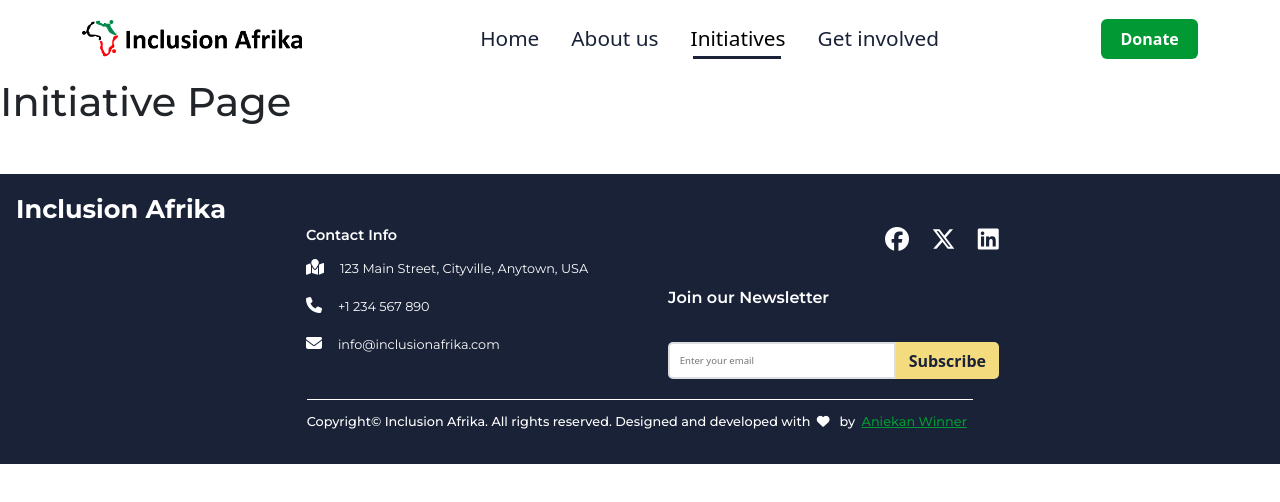
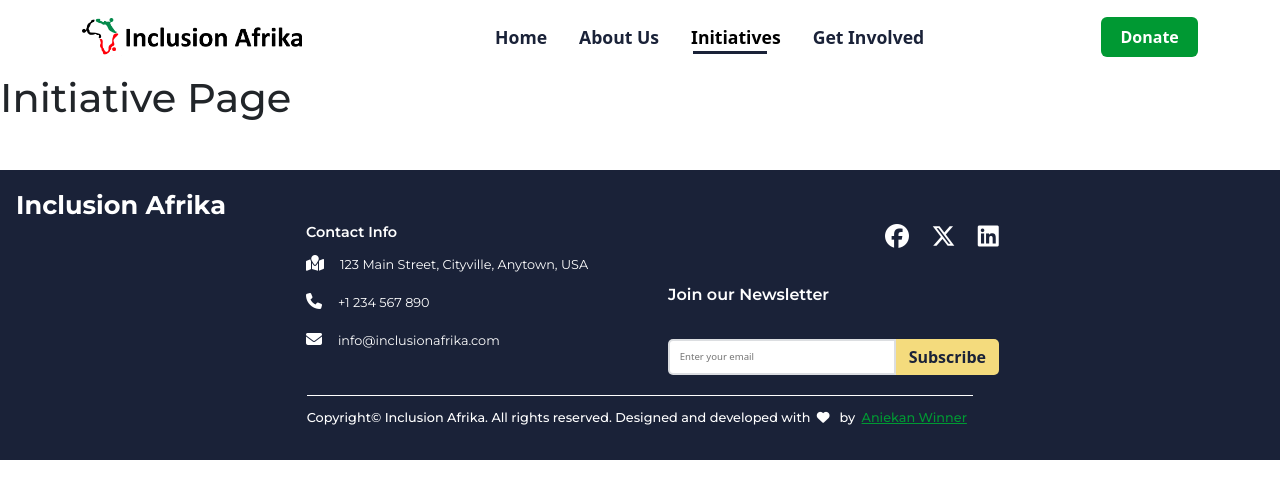
Before and after one commit to DevaWinner/afrika, a React (Vite) app: page /initiative in a window 1280 px wide. Shown: the top 502 px of the page. Built offline with nearby package versions, Linux system fonts and the light colour scheme.

Commit message:
Add NavBar component

```diff
--- a/src/components/NavBar.jsx
+++ b/src/components/NavBar.jsx
@@ -58,7 +58,7 @@ const NavBar = () => {
 										activeClassName="active"
 										onClick={closeNavbar}
 									>
-										About us
+										About Us
 									</NavLink>
 									<NavLink
 										to="/initiative"
@@ -74,7 +74,7 @@ const NavBar = () => {
 										activeClassName="active"
 										onClick={closeNavbar}
 									>
-										Get involved
+										Get Involved
 									</NavLink>
 								</Nav>
 								<div className="donate">
--- a/src/styles/NavBar.css
+++ b/src/styles/NavBar.css
@@ -1,5 +1,5 @@
 .header {
-	padding: 0.42em 0;
+	padding: 0.3em 0;
 }
 
 .donate button {
@@ -18,9 +18,11 @@
 	align-items: center;
 	gap: 1rem;
 }
+
 .mobile a {
-	font-size: 1.3rem;
+	font-size: 1.1rem;
 	color: var(--primary-color);
+	font-weight: 600;
 	position: relative;
 	padding: 0.1em 0;
 }
@@ -41,13 +43,13 @@
 }
 
 .mobile a.active::before {
-	width: 80%;
+	width: 70%;
 }
 
 @media (max-width: 992px) {
-  .header {
-    padding: 0;
-  }
+	.header {
+		padding: 0;
+	}
 	.mobile {
 		align-items: normal;
 		margin: 50% 4em;
@@ -57,28 +59,28 @@
 	.mobile a {
 		display: block;
 		text-align: center;
-		padding: 0 0 0.4em 0;
-		border-bottom: 3px solid #e5e5e5;
+		padding: 0;
 		font-size: 1.2em;
 		font-weight: 600;
+		color: var(--secondary-color);
 	}
 
 	.mobile a::before {
 		width: 0;
-    height: 0;
+		height: 0;
 	}
 
 	.mobile a:hover::before,
 	.mobile a.active::before {
 		width: 0;
-    height: 0;
+		height: 0;
 	}
 
 	.donate {
 		display: flex;
 		justify-content: center;
 		align-items: center;
-		margin: 2em;
+		margin: 3em;
 	}
 
 	.donate button {
```
